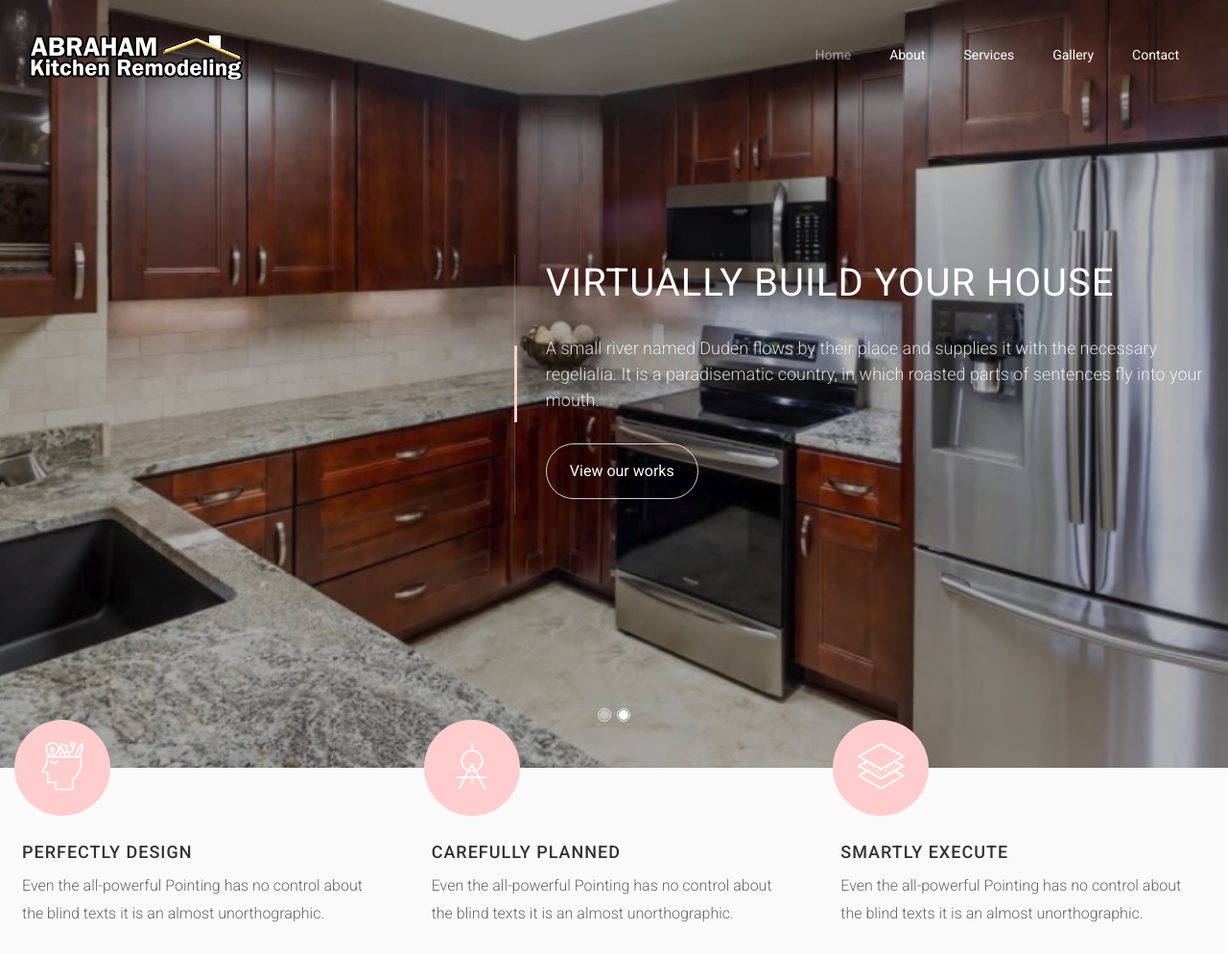
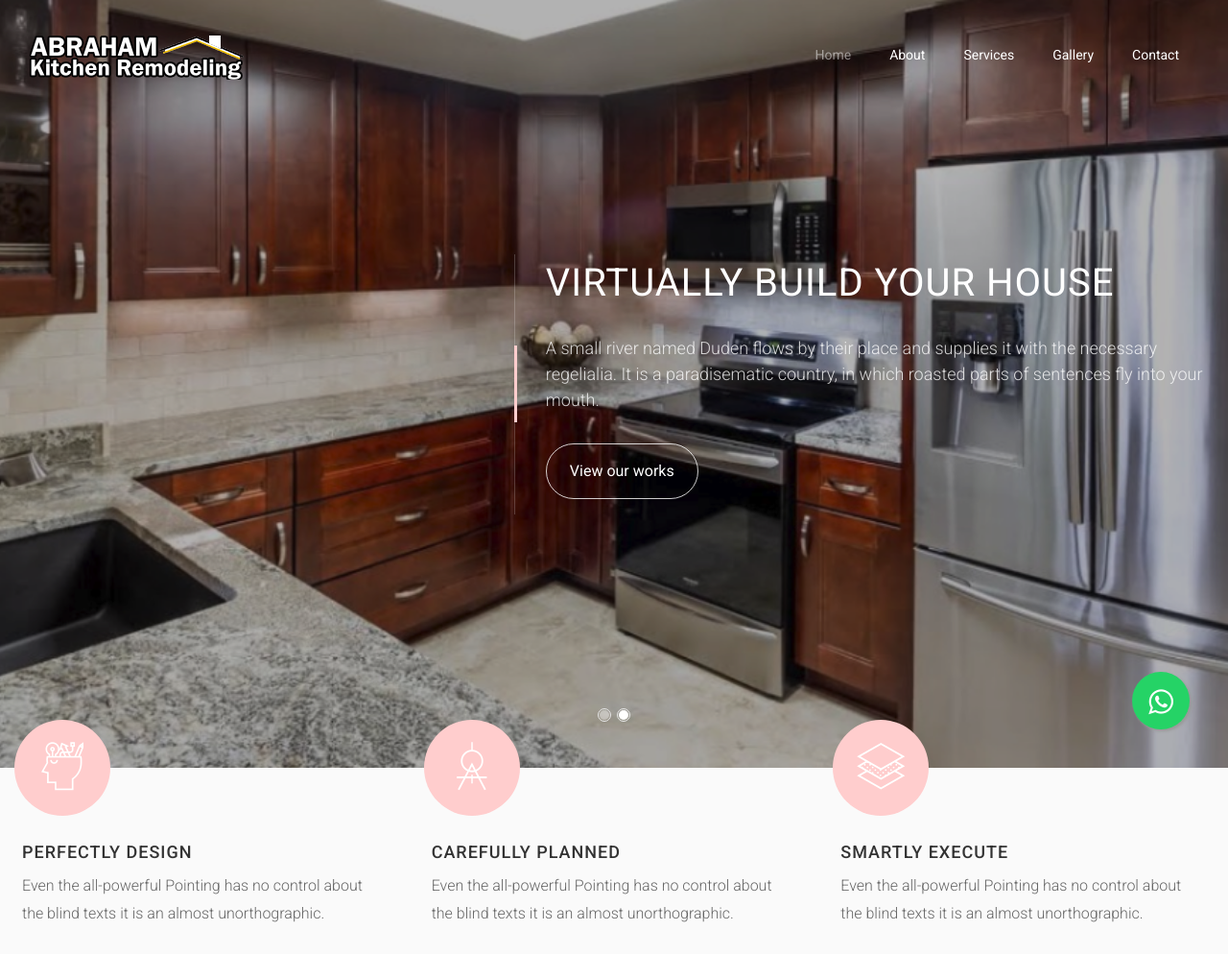
Before and after one commit to HGM10/abrahamkitchens, a plain HTML site: page index.html in a window 1280 px wide. Shown: the top 994 px of the page at 96% size. Drawn offline with Linux system fonts and the light colour scheme; some packages are replaced by stand-ins of ours; no server answers; animation ran at ten frames a second; files whose address does not match are found by name.

Commit message:
Integracion de whatsapp

```diff
--- /dev/null
+++ b/css/wat.css
@@ -0,0 +1,23 @@
+.float{
+	position:fixed;
+	width:60px;
+	height:60px;
+	bottom:40px;
+	right:40px;
+	background-color:#25d366;
+	color:#FFF;
+	border-radius:50px;
+	text-align:center;
+  font-size:30px;
+	box-shadow: 2px 2px 3px #999;
+  z-index:100;
+}
+.float:hover {
+	text-decoration: none;
+	color: #25d366;
+  background-color:#fff;
+}
+
+.my-float{
+	margin-top:16px;
+}
--- a/index.html
+++ b/index.html
@@ -28,8 +28,14 @@
     <link rel="stylesheet" href="css/flaticon.css">
     <link rel="stylesheet" href="css/icomoon.css">
     <link rel="stylesheet" href="css/style.css">
+    <link rel="stylesheet" href="css/wat.css">
   </head>
   <body>
+
+    <link rel="stylesheet" href="https://maxcdn.bootstrapcdn.com/font-awesome/4.5.0/css/font-awesome.min.css">
+    <a href="https://api.whatsapp.com/send?phone=+50582085724&text=Hello, I would like more information" class="float" target="_blank">
+    <i class="fa fa-whatsapp my-float"></i>
+    </a>
 
 	  <nav class="navbar navbar-expand-lg navbar-dark ftco_navbar bg-dark ftco-navbar-light" id="ftco-navbar">
 	    <div class="container">
```
Also changed, not shown: Whatsapp/wat.html (added, +26 -0 lines), 1 other file.
